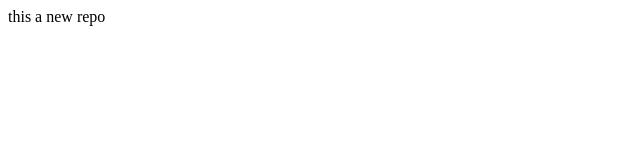
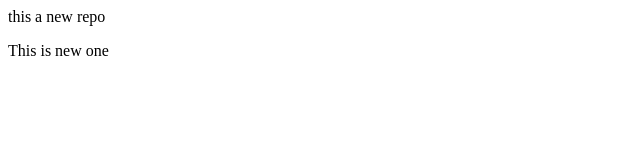
Before and after one commit to Majidali90121/LocalRepo1, a plain HTML site: page index.html in a window 1280 px wide. Shown: the full height of the page, 0-640 px from the left. Drawn offline with Linux system fonts and the light colour scheme.

Commit message:
Add new feature

```diff
--- a/index.html
+++ b/index.html
@@ -1 +1,2 @@
 <p>this a new repo</p>
+<p>This is new one</p>
```
